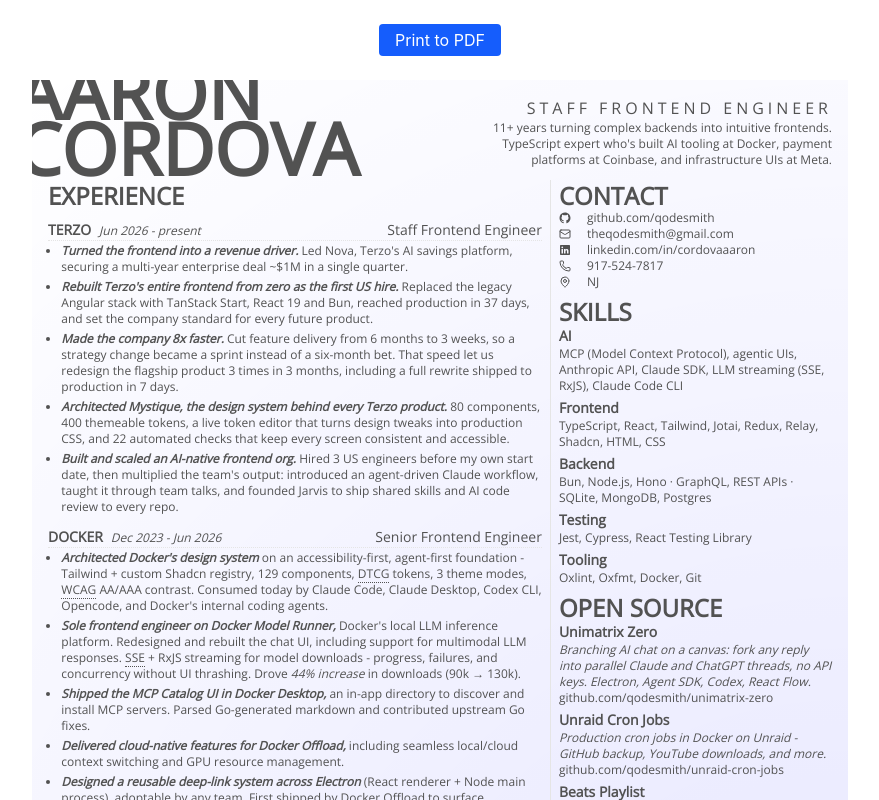
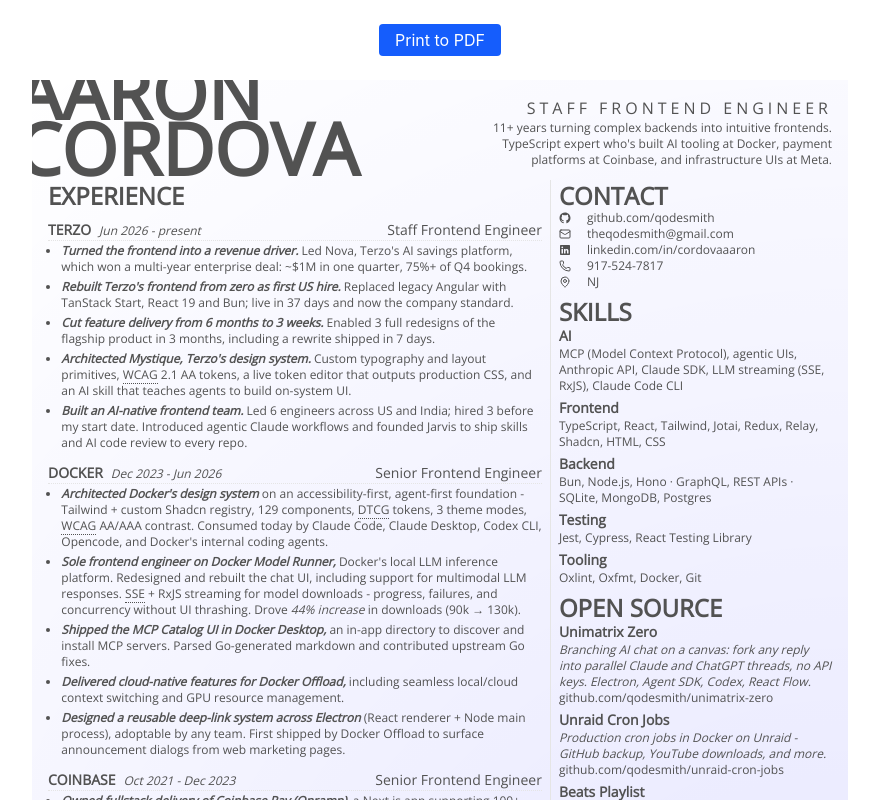
Before and after one commit to qodesmith/resume, a React (Vite) app: page / in a window 1280 px wide. Shown: the top 800 px of the page, without its empty margins (200-1079 px from the left). Built offline with nearby package versions, Linux system fonts and the light colour scheme.

Commit message:
Update Terzo bullets

```diff
--- a/src/components/custom/WorkHistory.tsx
+++ b/src/components/custom/WorkHistory.tsx
@@ -28,29 +28,36 @@ const workHistoryData: WorkHistoryItem[] = [
       {
         highlight: 'Turned the frontend into a revenue driver.',
         content:
-          "Led Nova, Terzo's AI savings platform, securing a multi-year enterprise deal ~$1M in a single quarter.",
+          "Led Nova, Terzo's AI savings platform, which won a multi-year enterprise deal: ~$1M in one quarter, 75%+ of Q4 bookings.",
       },
       {
-        highlight:
-          "Rebuilt Terzo's entire frontend from zero as the first US hire.",
+        highlight: "Rebuilt Terzo's frontend from zero as first US hire.",
         content:
-          'Replaced the legacy Angular stack with TanStack Start, React 19 and Bun, reached production in 37 days, and set the company standard for every future product.',
+          'Replaced legacy Angular with TanStack Start, React 19 and Bun; live in 37 days and now the company standard.',
       },
       {
-        highlight: 'Made the company 8x faster.',
+        highlight: 'Cut feature delivery from 6 months to 3 weeks.',
         content:
-          'Cut feature delivery from 6 months to 3 weeks, so a strategy change became a sprint instead of a six-month bet. That speed let us redesign the flagship product 3 times in 3 months, including a full rewrite shipped to production in 7 days.',
+          'Enabled 3 full redesigns of the flagship product in 3 months, including a rewrite shipped in 7 days.',
       },
       {
-        highlight:
-          'Architected Mystique, the design system behind every Terzo product.',
-        content:
-          '80 components, 400 themeable tokens, a live token editor that turns design tweaks into production CSS, and 22 automated checks that keep every screen consistent and accessible.',
+        highlight: "Architected Mystique, Terzo's design system.",
+        content: (
+          <>
+            Custom typography and layout primitives,{' '}
+            <WorkItemTootip
+              text="WCAG"
+              tooltip="Web Content Accessibility Guidelines"
+            />{' '}
+            2.1 AA tokens, a live token editor that outputs production CSS, and
+            an AI skill that teaches agents to build on-system UI.
+          </>
+        ),
       },
       {
-        highlight: 'Built and scaled an AI-native frontend org.',
+        highlight: 'Built an AI-native frontend team.',
         content:
-          "Hired 3 US engineers before my own start date, then multiplied the team's output: introduced an agent-driven Claude workflow, taught it through team talks, and founded Jarvis to ship shared skills and AI code review to every repo.",
+          'Led 6 engineers across US and India; hired 3 before my start date. Introduced agentic Claude workflows and founded Jarvis to ship skills and AI code review to every repo.',
       },
     ],
   },
```
